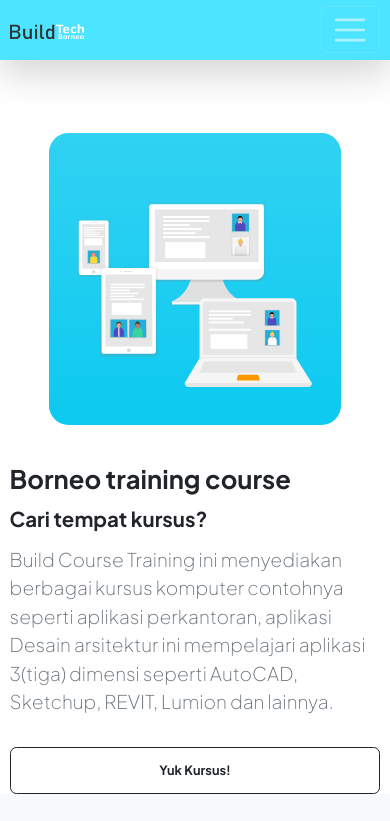
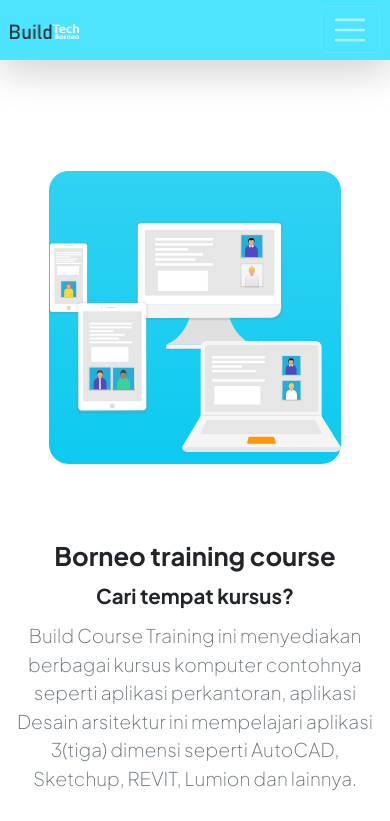
Before and after one commit to TemanKamu/Landing_page_course, a plain HTML site: page index.html in a window 390 px wide. Shown: the top 821 px of the page. Drawn offline with nearby package versions, Linux system fonts and the light colour scheme; files that its build step writes are made by us from their sources; files whose address does not match are found by name.

Commit message:
New update 2

```diff
--- a/index.html
+++ b/index.html
@@ -25,9 +25,7 @@
                 box-sizing: border-box;
 
             }
-
             body {
-
                 scrollbar-width: none; /* FireFox */
                 -ms-overflow-style: none; /* IE/Edge */
             }
@@ -45,7 +43,10 @@
                         font-size: 2rem!important;
                     }
                     img{
-                        width: 80% !important;
+                        width: 75% !important;
+                    }
+                    .img-btb{
+
                     }
                 }
 
@@ -107,18 +108,18 @@
                     <div class="row gx-5 justify-content-between align-items-center" >
                         <div class="col-xxl-6 col-sm-12 mb-5" data-aos="fade-right" data-aos-duration="1000">
                             <!-- Header profile picture-->
-                            <div class="d-flex justify-content-center mt-5 mt-xxl-0 mt-lg-0">
+                            <div class="d-flex justify-content-center mt-5 col-sm-12 mt-xxl-0 mt-lg-0 p-5">
                                 <div class="profile bg-info bg-gradient d-flex justify-content-center align-items-center">
-                                    <img class="img-fluid " src="resource/assets/sync.svg" alt="img-company"  width="300px" height="300px" >
+                                    <img class="img-fluid w-auto" src="resource/assets/sync.svg" alt="img-company"  width="300px" height="300px" >
                                 </div>
                             </div>
                         </div>
                         <div class="col-xxl-6" data-aos="fade-left" data-aos-duration="1000">
                             <!-- Header text content-->
-                            <div class="text-xxl-start text-sm-center">
+                            <div class="text-xxl-start text-center">
                                 <h1 class="display-4 fw-bolder mb-3"><span class="text-dark d-inline">Borneo training course</span></h1>
                                 <h2 class="fw-bolder mb-3"><span class="text-dark d-inline">Cari tempat kursus?</span></h2>
-                                <div class="col-xxl-8 fs-3 fw-light text-muted">
+                                <div class="col-xxl-8 fs-3 fw-light text-muted text-center text-xxl-start">
                                   Build Course Training ini menyediakan berbagai kursus komputer contohnya seperti aplikasi perkantoran, aplikasi Desain arsitektur ini mempelajari aplikasi 3(tiga) dimensi seperti AutoCAD, Sketchup, REVIT, Lumion dan lainnya.
                                 </div>
                                 <div class="d-grid gap-3 d-sm-flex justify-content-sm-center justify-content-xxl-start mt-3">
```
